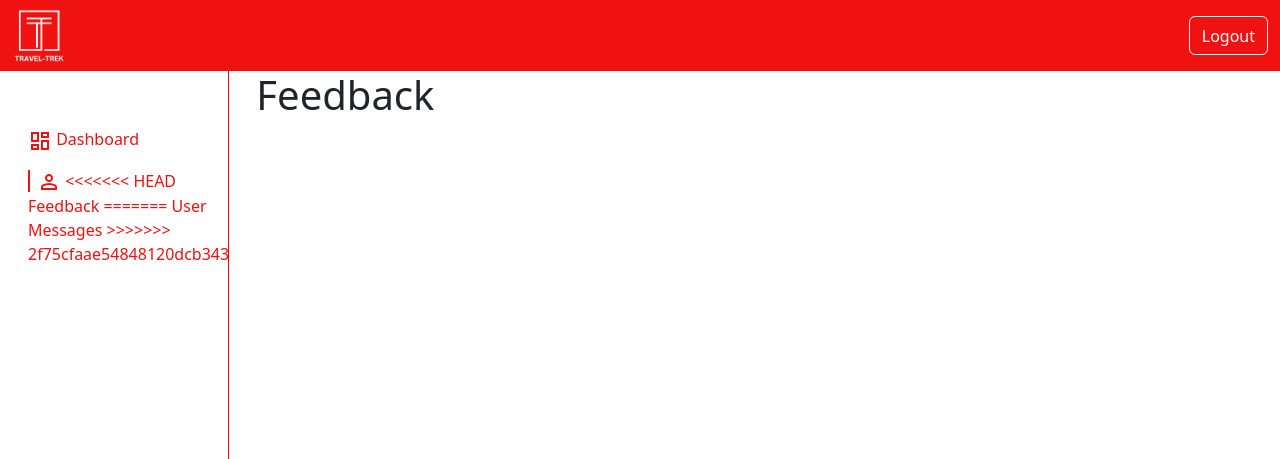
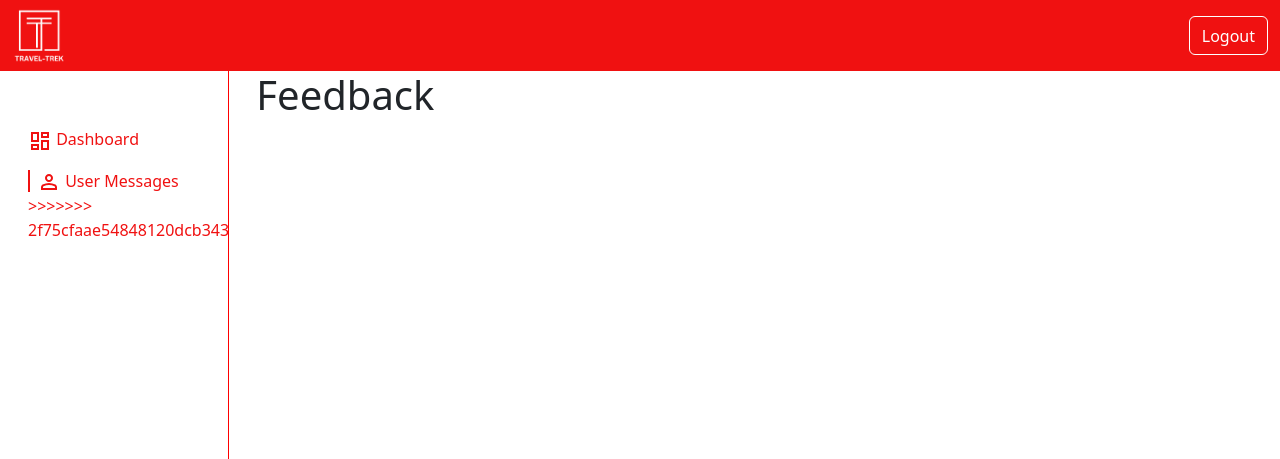
Before and after one commit to AmbreenGulfraz09/Travel_Trek, a Django app: page /feedback/ in a window 1280 px wide. Shown: the top 459 px of the page. Run offline with Django 5.2, Linux system fonts and the light colour scheme; some libraries are stand-ins or nearby versions.

Commit message:
Admin dashboard

```diff
--- a/App/templates/App/AdminDashboardbase.html
+++ b/App/templates/App/AdminDashboardbase.html
@@ -177,9 +177,7 @@
                             <path
                                 d="M480-480q-66 0-113-47t-47-113q0-66 47-113t113-47q66 0 113 47t47 113q0 66-47 113t-113 47ZM160-160v-112q0-34 17.5-62.5T224-378q62-31 126-46.5T480-440q66 0 130 15.5T736-378q29 15 46.5 43.5T800-272v112H160Zm80-80h480v-32q0-11-5.5-20T700-306q-54-27-109-40.5T480-360q-56 0-111 13.5T260-306q-9 5-14.5 14t-5.5 20v32Zm240-320q33 0 56.5-23.5T560-640q0-33-23.5-56.5T480-720q-33 0-56.5 23.5T400-640q0 33 23.5 56.5T480-560Zm0-80Zm0 400Z" />
                         </svg>
-<<<<<<< HEAD
-                    Feedback
-=======
+
                         User Messages
 >>>>>>> 2f75cfaae54848120dcb34357bbdac6f0892bae1
                         </a>
```
